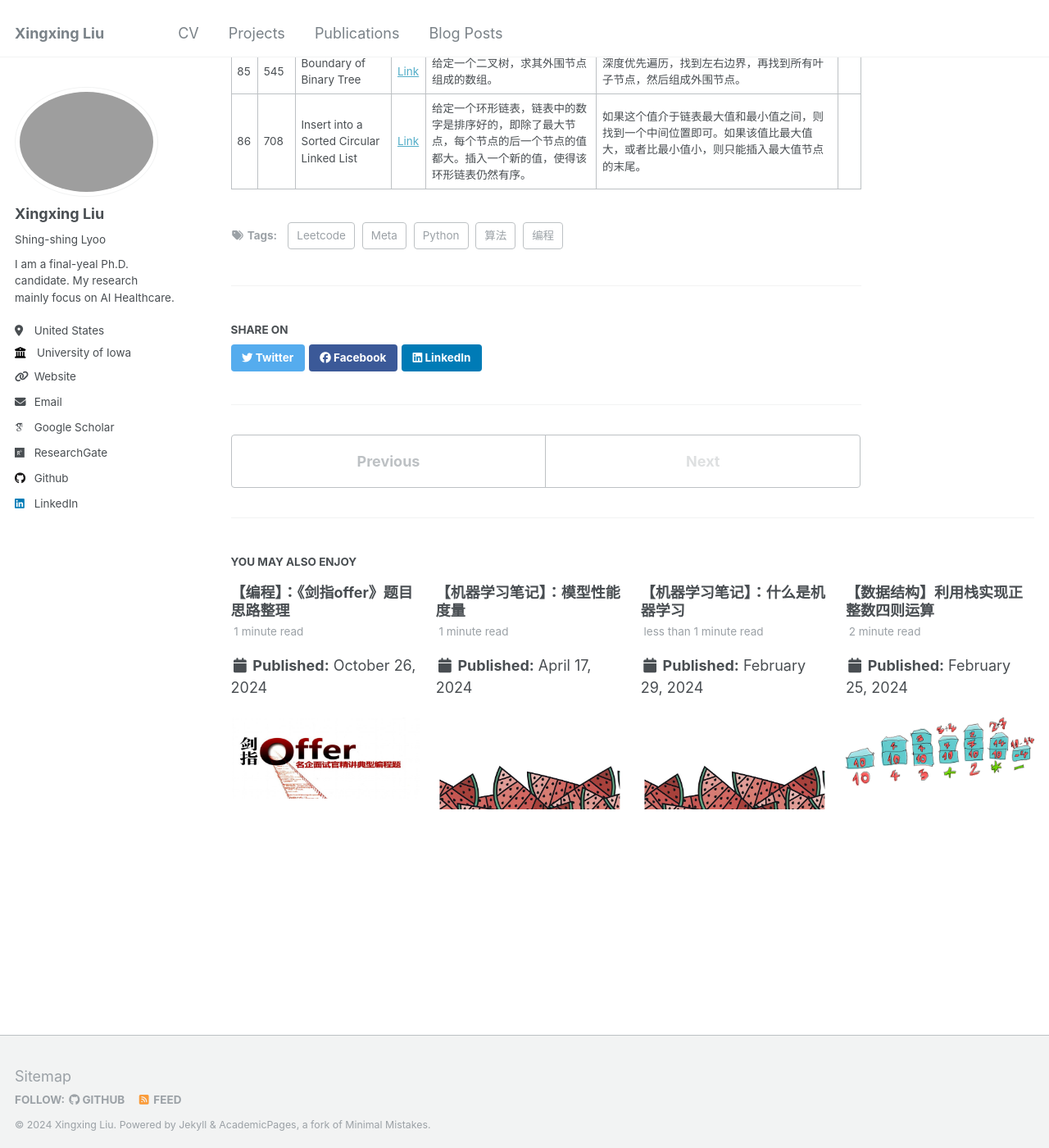
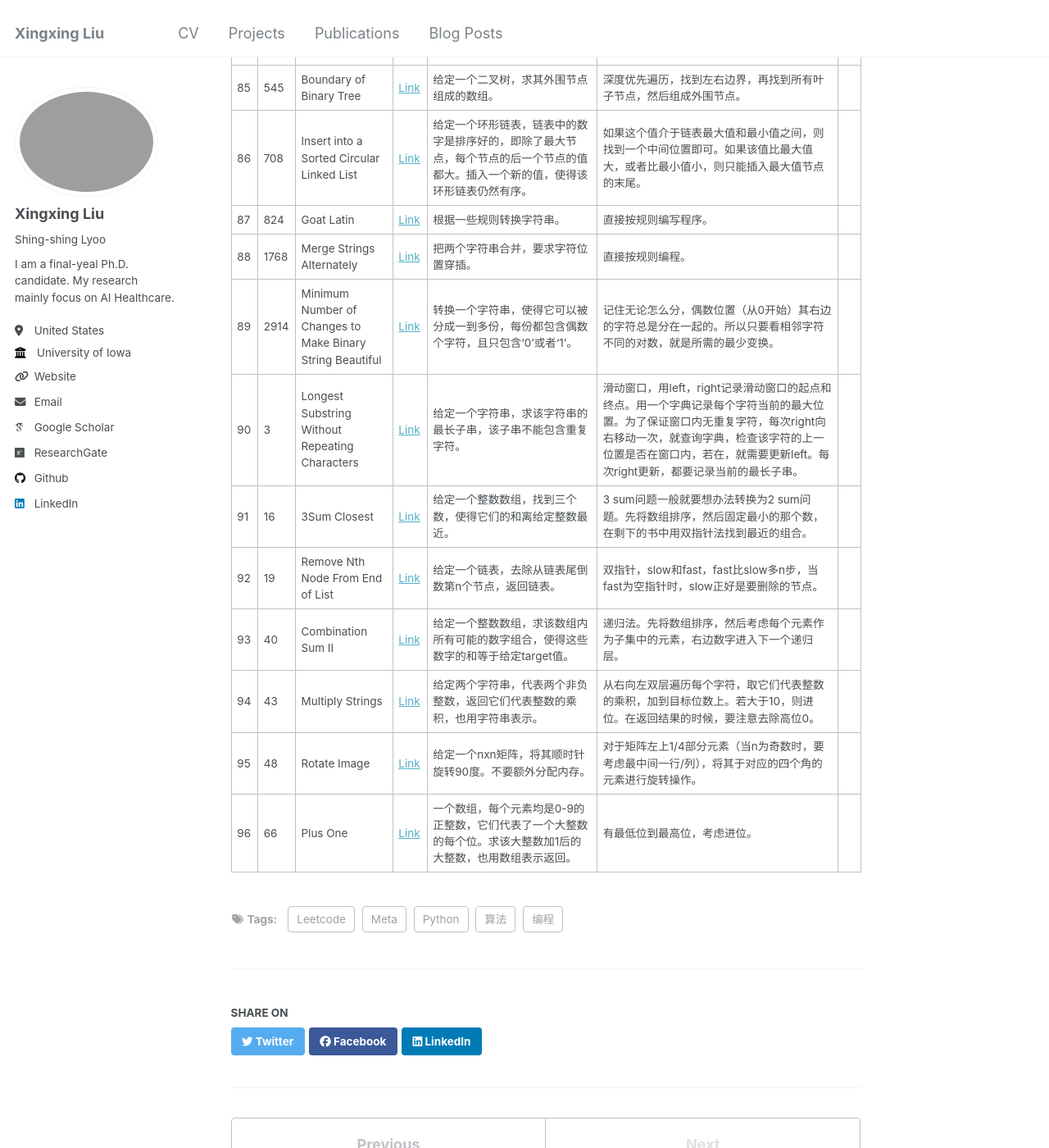
Before and after one commit to xxliu1996/xxliu1996.github.io, a Jekyll site: the page built from _posts/2024-11-10-blog-leetcode-meta.md, in a window 1280 px wide and 1400 px high, scrolled down 10379 px. Shown: the whole window at 82% size. Built offline with Jekyll 4.4.1, drawn with Linux system fonts in a browser that asks for light colours; some web fonts are replaced; some of the changed text lies outside the part shown.

Commit message:
update blog leetcode meta top 100

```diff
--- a/_posts/2024-11-10-blog-leetcode-meta.md
+++ b/_posts/2024-11-10-blog-leetcode-meta.md
@@ -101,3 +101,13 @@ tags:
 |84|523|Continuous Subarray Sum|[Link](https://leetcode.com/problems/continuous-subarray-sum/description/)|给定一个整数数组，求它是否存在一个好子数组，满足：该子数组的和是k的整数倍。|求数组前缀和，prefix sum，并且用一个字典记录前缀和对应位置。||
 |85|545|Boundary of Binary Tree|[Link](https://leetcode.com/problems/continuous-subarray-sum/description/)|给定一个二叉树，求其外围节点组成的数组。|深度优先遍历，找到左右边界，再找到所有叶子节点，然后组成外围节点。||
 |86|708|Insert into a Sorted Circular Linked List|[Link](https://leetcode.com/problems/insert-into-a-sorted-circular-linked-list/description/)|给定一个环形链表，链表中的数字是排序好的，即除了最大节点，每个节点的后一个节点的值都大。插入一个新的值，使得该环形链表仍然有序。|如果这个值介于链表最大值和最小值之间，则找到一个中间位置即可。如果该值比最大值大，或者比最小值小，则只能插入最大值节点的末尾。||
+|87|824|Goat Latin|[Link](https://leetcode.com/problems/goat-latin/description/)|根据一些规则转换字符串。|直接按规则编写程序。||
+|88|1768|Merge Strings Alternately|[Link](https://leetcode.com/problems/merge-strings-alternately/description/)|把两个字符串合并，要求字符位置穿插。|直接按规则编程。||
+|89|2914|Minimum Number of Changes to Make Binary String Beautiful|[Link](https://leetcode.com/problems/minimum-number-of-changes-to-make-binary-string-beautiful/description/)|转换一个字符串，使得它可以被分成一到多份，每份都包含偶数个字符，且只包含‘0’或者‘1’。|记住无论怎么分，偶数位置（从0开始）其右边的字符总是分在一起的。所以只要看相邻字符不同的对数，就是所需的最少变换。||
+|90|3|Longest Substring Without Repeating Characters|[Link](https://leetcode.com/problems/longest-substring-without-repeating-characters/description/)|给定一个字符串，求该字符串的最长子串，该子串不能包含重复字符。|滑动窗口，用left，right记录滑动窗口的起点和终点。用一个字典记录每个字符当前的最大位置。为了保证窗口内无重复字符，每次right向右移动一次，就查询字典，检查该字符的上一位置是否在窗口内，若在，就需要更新left。每次right更新，都要记录当前的最长子串。||
+|91|16|3Sum Closest|[Link](https://leetcode.com/problems/3sum-closest/description/)|给定一个整数数组，找到三个数，使得它们的和离给定整数最近。|3 sum问题一般就要想办法转换为2 sum问题。先将数组排序，然后固定最小的那个数，在剩下的书中用双指针法找到最近的组合。||
+|92|19|Remove Nth Node From End of List|[Link](https://leetcode.com/problems/remove-nth-node-from-end-of-list/description/)|给定一个链表，去除从链表尾倒数第n个节点，返回链表。|双指针，slow和fast，fast比slow多n步，当fast为空指针时，slow正好是要删除的节点。||
+|93|40|Combination Sum II|[Link](https://leetcode.com/problems/combination-sum-ii/description/)|给定一个整数数组，求该数组内所有可能的数字组合，使得这些数字的和等于给定target值。|递归法。先将数组排序，然后考虑每个元素作为子集中的元素，右边数字进入下一个递归层。||
+|94|43|Multiply Strings|[Link](https://leetcode.com/problems/multiply-strings/description/)|给定两个字符串，代表两个非负整数，返回它们代表整数的乘积，也用字符串表示。|从右向左双层遍历每个字符，取它们代表整数的乘积，加到目标位数上。若大于10，则进位。在返回结果的时候，要注意去除高位0。||
+|95|48|Rotate Image|[Link](https://leetcode.com/problems/rotate-image/)|给定一个nxn矩阵，将其顺时针旋转90度。不要额外分配内存。|对于矩阵左上1/4部分元素（当n为奇数时，要考虑最中间一行/列），将其于对应的四个角的元素进行旋转操作。||
+|96|66|Plus One|[Link](https://leetcode.com/problems/plus-one/description/)|一个数组，每个元素均是0-9的正整数，它们代表了一个大整数的每个位。求该大整数加1后的大整数，也用数组表示返回。|有最低位到最高位，考虑进位。||
```
